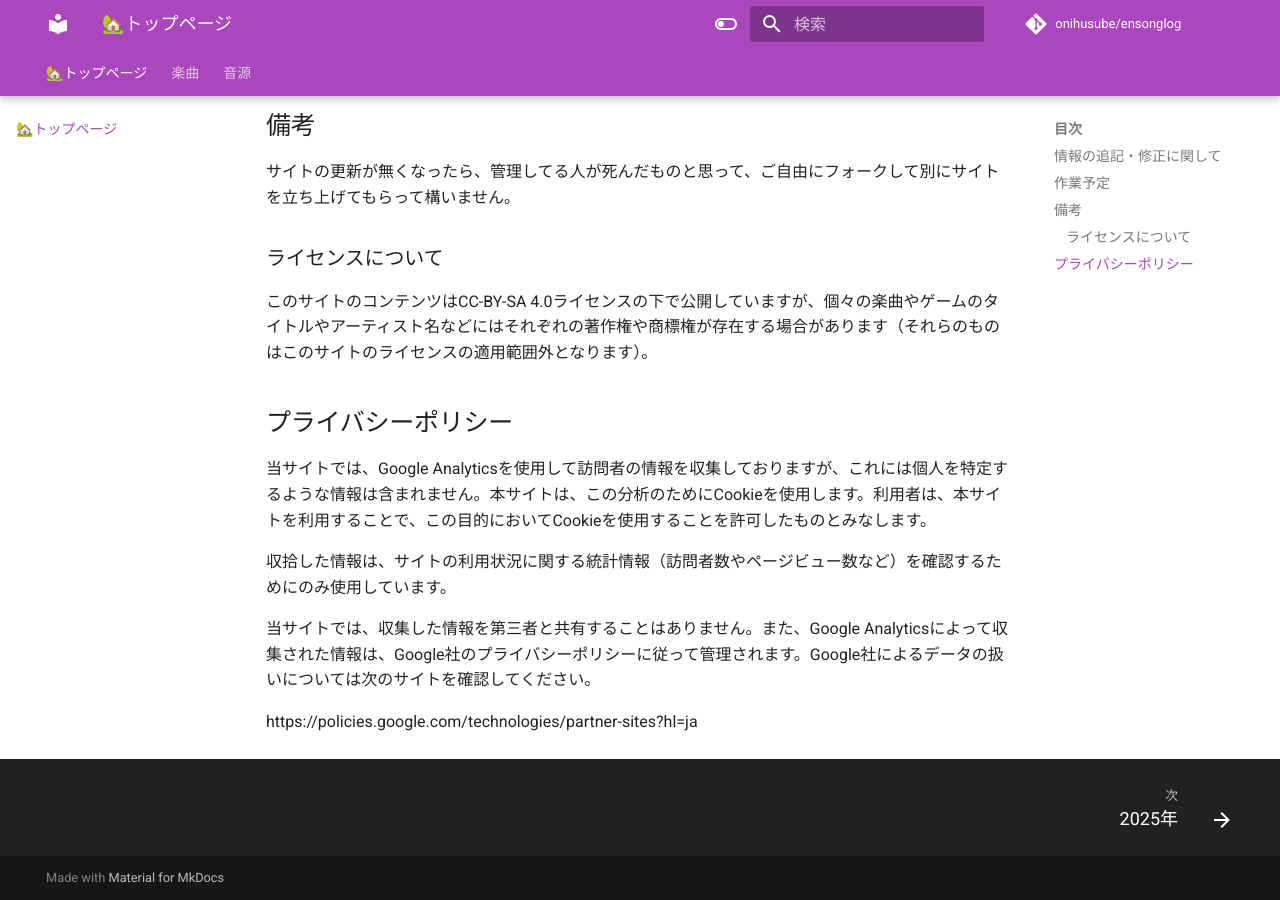
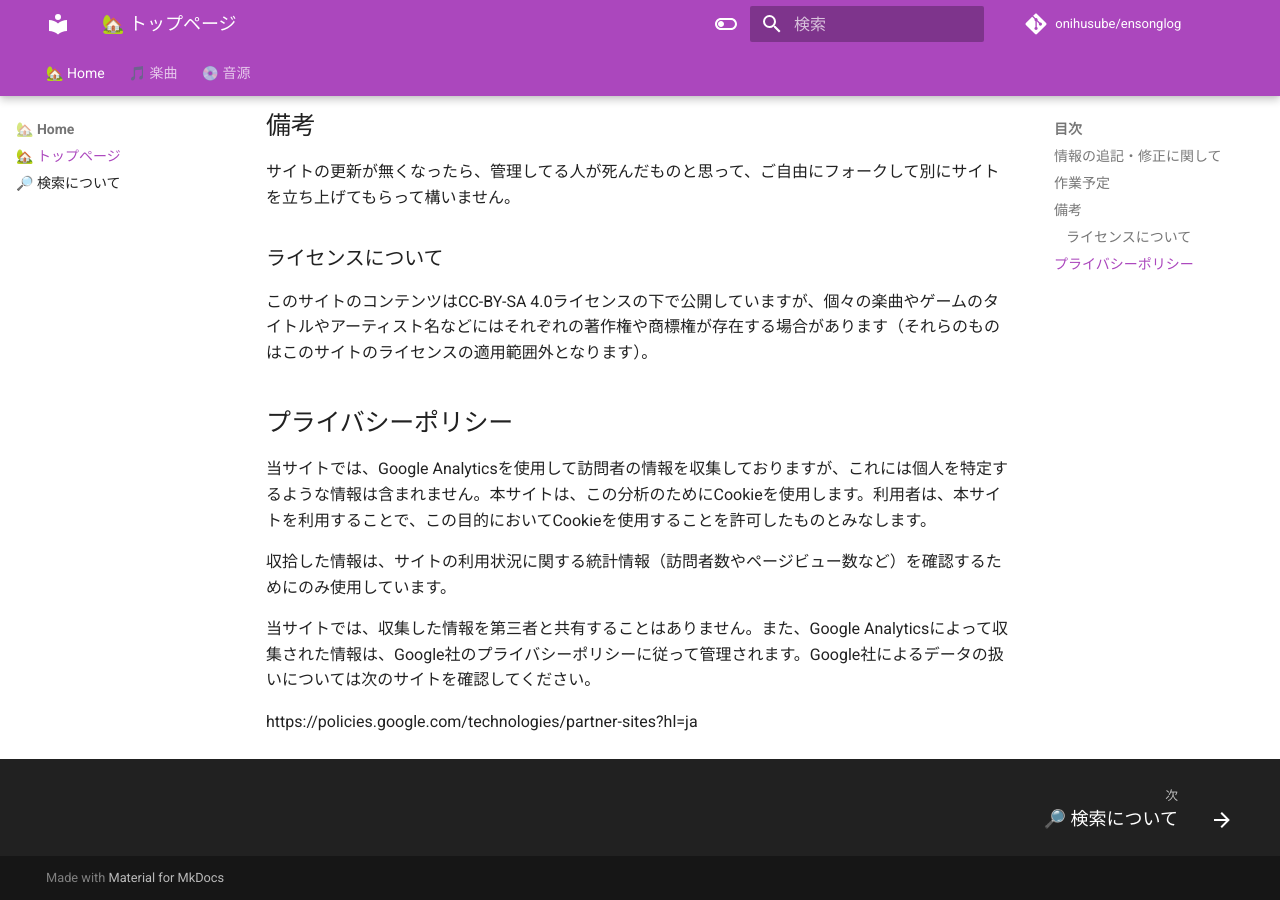
Before and after one commit to onihusube/ensonglog, an MkDocs documentation site: the page built from docs/index.md, in a window 1280 px wide and 900 px high, scrolled down 586 px. Built offline with MkDocs 1.6.1 and Material for MkDocs 9.7.7, drawn with Linux system fonts in a browser that asks for light colours; comment, search, counter and statistics services are not loaded.

Commit message:
push忘れ

```diff
--- a/mkdocs.yml
+++ b/mkdocs.yml
@@ -6,12 +6,14 @@ edit_uri: ""
 site_url: https://onihusube.github.io/ensonglog/
 
 nav:
-    - 🏡トップページ : index.md
-    - 楽曲:
+    - 🏡 Home :
+      - 🏡 トップページ: index.md
+      - 🔎 検索について: top/search.md
+    - 🎵 楽曲:
       - 2025年 : 2025/楽曲.md
       - 2024年 : 2024/楽曲.md
       - 2023年 : 2023/楽曲.md
-    - 音源:
+    - 💿 音源:
       - 2025年 : 2025/音源.md
       - 2024年 : 2024/音源.md
       - 2023年 : 2023/音源.md
```
